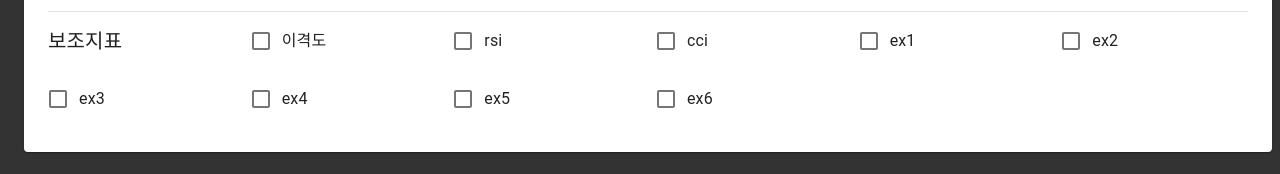
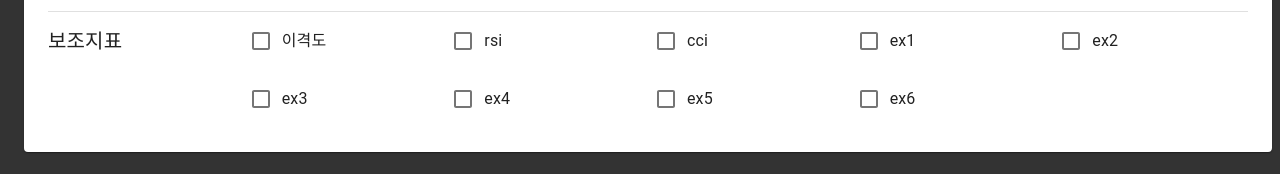
Before and after one commit to artvelop/jusic_front, a React (Create React App) app: page / in a window 1280 px wide. Shown: the part 489-663 px from the top of the page. Built offline with nearby package versions, Linux system fonts and the light colour scheme.

Commit message:
[FIX] 보조지표 UI수정

```diff
--- a/src/components/IndicatorsBox.js
+++ b/src/components/IndicatorsBox.js
@@ -96,6 +96,7 @@ const IndicatorsBox = () => {
           />
         </Box>
       </Grid>
+      <Grid item xs={2} justify="center"></Grid>
       <Grid item xs={2}>
         <Box display="flex" alignItems="center" height="100%">
           <FormControlLabel
```
